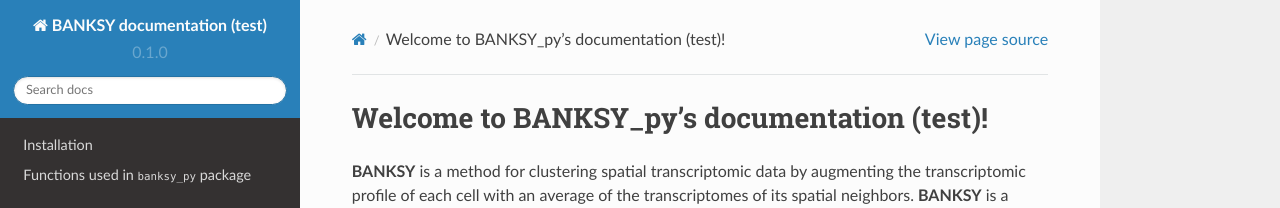
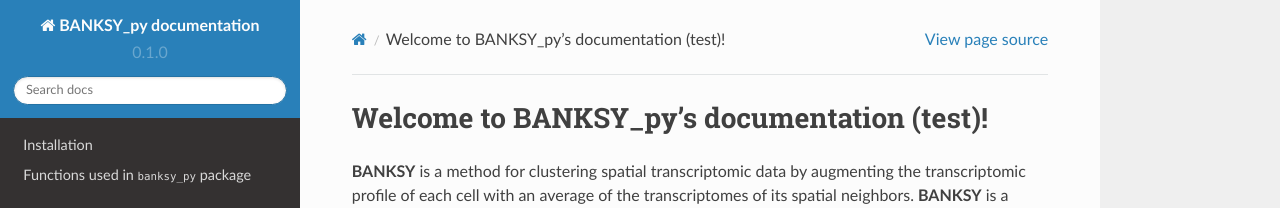
Before and after one commit to yifei-1021/read-the-docs, a Sphinx documentation site: the page built from docs/source/index.rst, in a window 1280 px wide. Shown: the top 208 px of the page. Built offline with Sphinx 7.4.7 and the Read the Docs theme 2.0.0, drawn with Linux system fonts in a browser that asks for light colours; pages that are not in the unit, such as notebooks, are missing from menus.

Commit message:
Update conf.py

```diff
--- a/docs/source/conf.py
+++ b/docs/source/conf.py
@@ -2,7 +2,7 @@
 
 # -- Project information
 
-project = 'BANKSY documentation (test)'
+project = 'BANKSY_py documentation'
 copyright = 'Genome Institue of Singapore'
 author = 'Nigel Chou, Yue Yifei'
 
```
